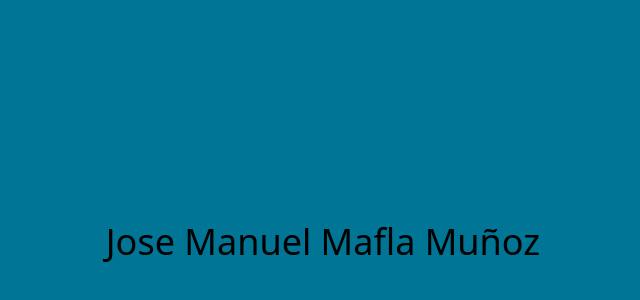
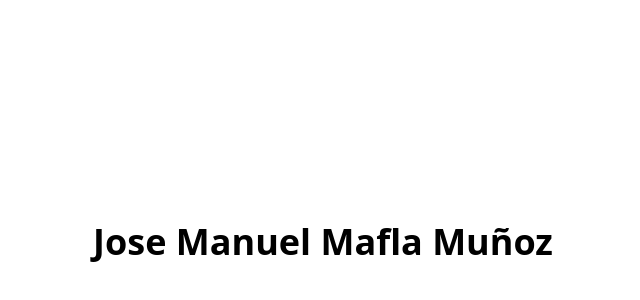
Before and after one commit to josemafla15/portafolioNuevo, a Next.js app: page / in a window 1280 px wide. Shown: the part 158-458 px from the top of the page, without its empty margins (317-957 px from the left). Built offline with nearby package versions, Linux system fonts and the light colour scheme.

Commit message:
normalizacion saltos de linea

```diff
--- a/src/app/page.tsx
+++ b/src/app/page.tsx
@@ -1,9 +1,7 @@
-
-
 export default function Home() {
   return (
-   <main className= 'flex items-center justify-center w-screen h-screen bg-cyan-700'>
-    <h1 className='text-cyan600 text-4xl font-extra'>Jose Manuel Mafla Muñoz</h1>
-   </main>
+    <main className="flex items-center justify-center w-screen h-screen bg-background text-text">
+      <h1 className="text-primary text-4xl font-extrabold">Jose Manuel Mafla Muñoz</h1>
+    </main>
   );
 }
```
Also changed, not shown: package.json (+8 -6 lines), src/app/globals.css (+14 -0 lines), 1 other file (tests, documents, lock files or other folders).
